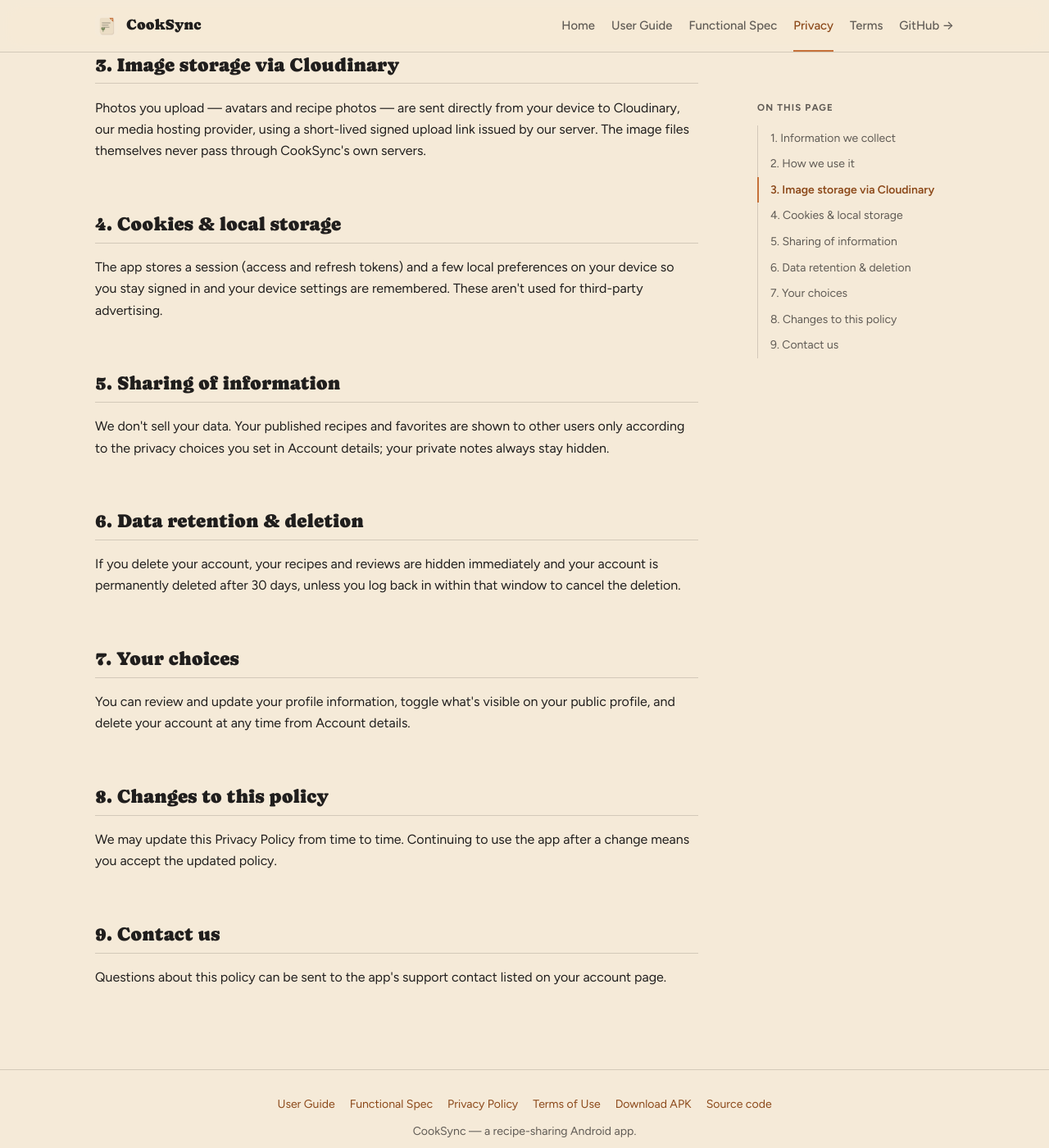
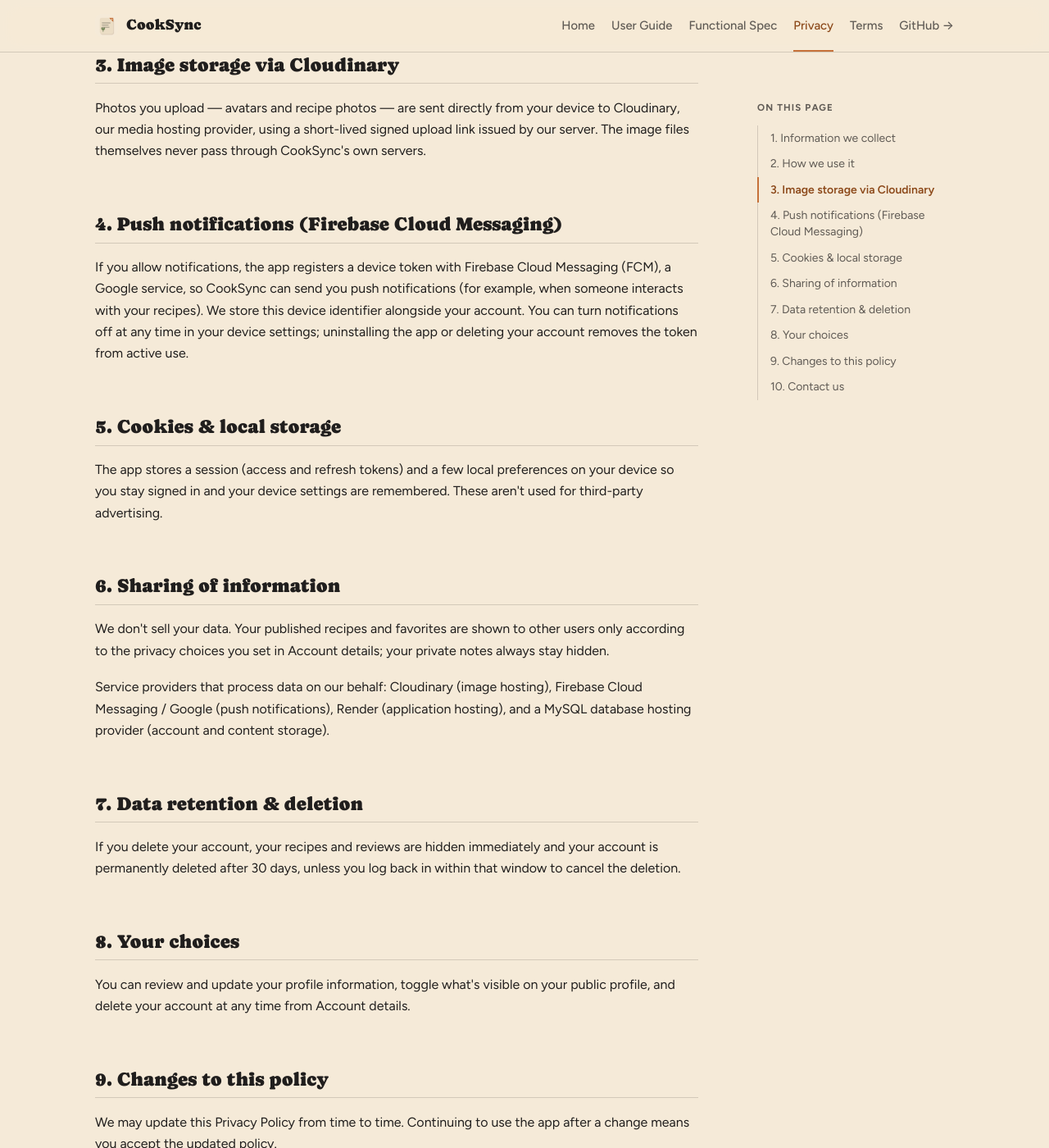
Before and after one commit to yaronserlin/cook-sync, a Jekyll site: the page built from docs/privacy.html, in a window 1280 px wide and 1400 px high, scrolled down 719 px. Shown: the whole window at 82% size. Built offline with Jekyll 4.4.1, drawn with Linux system fonts in a browser that asks for light colours; some of the changed text lies outside the part shown.

Commit message:
Update privacy policy sections and contact information

```diff
--- a/docs/privacy.html
+++ b/docs/privacy.html
@@ -15,20 +15,24 @@ summary: What information CookSync collects, how it is used, and the choices you
     <h2 id="image-storage-via-cloudinary">3. Image storage via Cloudinary</h2>
     <p>Photos you upload — avatars and recipe photos — are sent directly from your device to Cloudinary, our media hosting provider, using a short-lived signed upload link issued by our server. The image files themselves never pass through CookSync's own servers.</p>
 
-    <h2 id="cookies-and-local-storage">4. Cookies &amp; local storage</h2>
+    <h2 id="push-notifications">4. Push notifications (Firebase Cloud Messaging)</h2>
+    <p>If you allow notifications, the app registers a device token with Firebase Cloud Messaging (FCM), a Google service, so CookSync can send you push notifications (for example, when someone interacts with your recipes). We store this device identifier alongside your account. You can turn notifications off at any time in your device settings; uninstalling the app or deleting your account removes the token from active use.</p>
+
+    <h2 id="cookies-and-local-storage">5. Cookies &amp; local storage</h2>
     <p>The app stores a session (access and refresh tokens) and a few local preferences on your device so you stay signed in and your device settings are remembered. These aren't used for third-party advertising.</p>
 
-    <h2 id="sharing-of-information">5. Sharing of information</h2>
+    <h2 id="sharing-of-information">6. Sharing of information</h2>
     <p>We don't sell your data. Your published recipes and favorites are shown to other users only according to the privacy choices you set in Account details; your private notes always stay hidden.</p>
+    <p>Service providers that process data on our behalf: Cloudinary (image hosting), Firebase Cloud Messaging / Google (push notifications), Render (application hosting), and a MySQL database hosting provider (account and content storage).</p>
 
-    <h2 id="data-retention-and-deletion">6. Data retention &amp; deletion</h2>
+    <h2 id="data-retention-and-deletion">7. Data retention &amp; deletion</h2>
     <p>If you delete your account, your recipes and reviews are hidden immediately and your account is permanently deleted after 30 days, unless you log back in within that window to cancel the deletion.</p>
 
-    <h2 id="your-choices">7. Your choices</h2>
+    <h2 id="your-choices">8. Your choices</h2>
     <p>You can review and update your profile information, toggle what's visible on your public profile, and delete your account at any time from Account details.</p>
 
-    <h2 id="changes-to-this-policy">8. Changes to this policy</h2>
+    <h2 id="changes-to-this-policy">9. Changes to this policy</h2>
     <p>We may update this Privacy Policy from time to time. Continuing to use the app after a change means you accept the updated policy.</p>
 
-    <h2 id="contact-us">9. Contact us</h2>
-    <p>Questions about this policy can be sent to the app's support contact listed on your account page.</p>
+    <h2 id="contact-us">10. Contact us</h2>
+    <p>Questions about this policy can be sent to <a href="mailto:yaronserlindev@gmail.com">yaronserlindev@gmail.com</a>, or to the support contact listed on your account page.</p>
```
